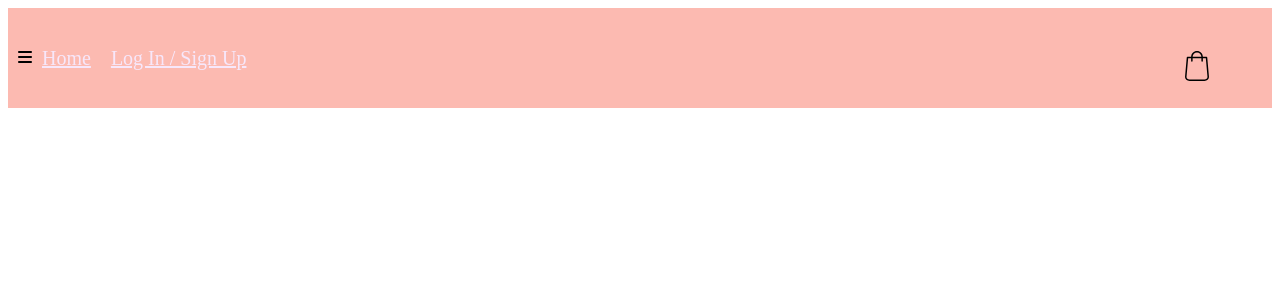
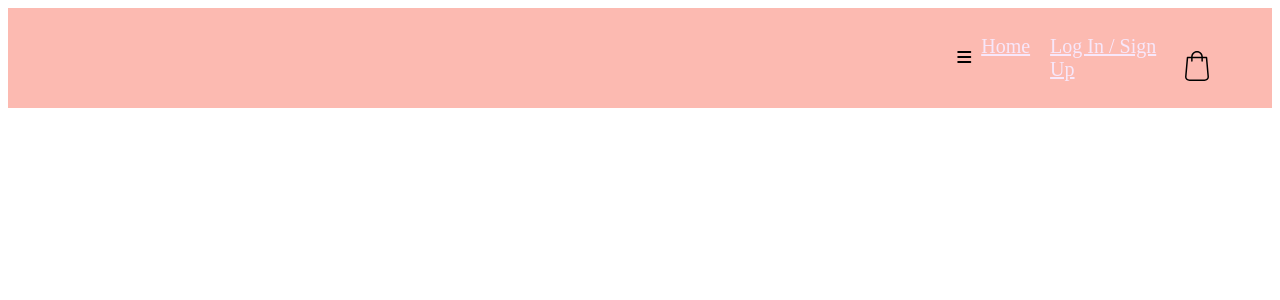
Before and after one commit to KeSiQi06/Project, a Flask app: page / in a window 1280 px wide. Shown: the top 300 px of the page. Run offline with Flask 3, Linux system fonts and the light colour scheme.

Commit message:
letmedie

```diff
--- a/app.py
+++ b/app.py
@@ -42,6 +42,5 @@ def feedbackform():
 def chatbot():
     return render_template('chatbot.html')
 
-
 if __name__ == '__main__':
     app.run(debug=True)
--- a/static/css/header.css
+++ b/static/css/header.css
@@ -1,5 +1,3 @@
-/* Your existing styles */
-
 .bar {
     display: flex;
     justify-content: space-between;
@@ -11,11 +9,10 @@
     height: 80px;
 }
 
-.container {
-    display: flex;
-    justify-content: space-between;
-    align-items: center;
-    width: 100%;
+.container{
+    width: 1000px;
+    margin: auto;
+    transition: 0.5s;
 }
 
 .left-nav {
@@ -155,5 +152,3 @@
 .cart {
     order: 3; /* Move the cart to the rightmost side */
 }
-
-/* Your existing styles */
--- a/templates/homepage.html
+++ b/templates/homepage.html
@@ -10,27 +10,26 @@
 
 <body>
     <header class="bar">
-        <div class="container">
             <nav class="left-nav">
-                <a href="{{ url_for('home') }}" class="current">Home</a>
+                <a href="{{ url_for('home') }}">Home</a>
                 <a href="{{ url_for('login') }}">Log In / Sign Up</a>
             </nav>
-
             <div class="menu" id="menu">
                 <i class="fas fa-bars"></i>
                 <div class="sub-menu">
-                  <a href="{{ url_for('product') }}">Products</a>
+                  <a href="{{ url_for('product') }}" class="current">Products</a>
                   <a href="{{ url_for('chatbot') }}">Chatbot</a>
                 </div>
             </div>
 
-            <header class="cart">
+            <div class="cart">
                 <div class="shopping">
                     <img src="{{ url_for('static', filename='photo/shopping.svg') }}">
                 </div>
-            </header>
-        </div>
+            </div>
+            <div class="list"></div>
 
+        <div class="container">
         <div class="card">
             <h1>Your Shopping Cart</h1>
             <div class="sidebar">
@@ -40,8 +39,9 @@
                 <div class="total">0</div>
                 <div class="closeShopping" style="background-color: #FAB3A9;">Close</div>
             </div>
-            <div class="CheckOut"><a href="checkout.html">Check Out</a></div>
+            <div class="CheckOut"><a href="{{ url_for('checkout') }}">Check Out</a></div>
         </div>
+    </div>
     </header>
     <script src="{{ url_for('static', filename='java/header.js') }}"></script>
 </body>
```
Also changed, not shown: static/css/product.css (+0 -21 lines), static/java/product.js (+3 -7 lines), templates/product.html (+12 -11 lines).
